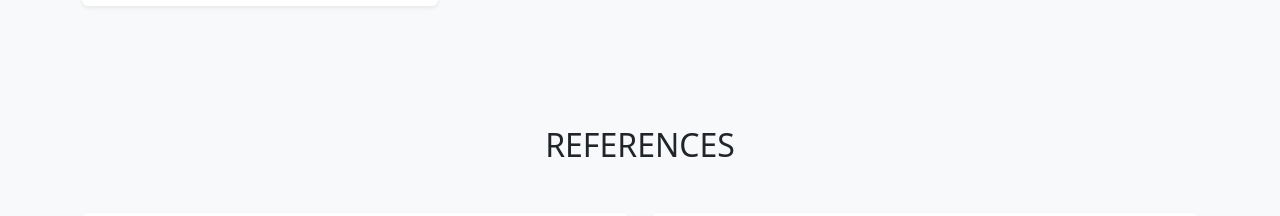
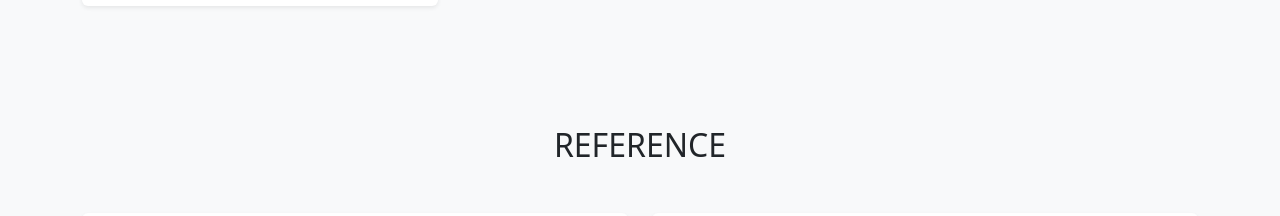
Before and after one commit to Melkzedk/my-portfolio, a React (Create React App) app: page / in a window 1280 px wide. Shown: the part 2560-2776 px from the top of the page. Built offline with nearby package versions, Linux system fonts and the light colour scheme.

Commit message:
more updates

```diff
--- a/src/components/References.js
+++ b/src/components/References.js
@@ -20,7 +20,7 @@ function Clients() {
   return (
     <section id="clients" className="py-5 bg-light">
       <Container>
-        <h2 className="text-center mb-5">REFERENCES</h2>
+        <h2 className="text-center mb-5">REFERENCE</h2>
         <Row>
           {clientReferences.map((client, index) => (
             <Col md={6} key={index} className="mb-4">
```
